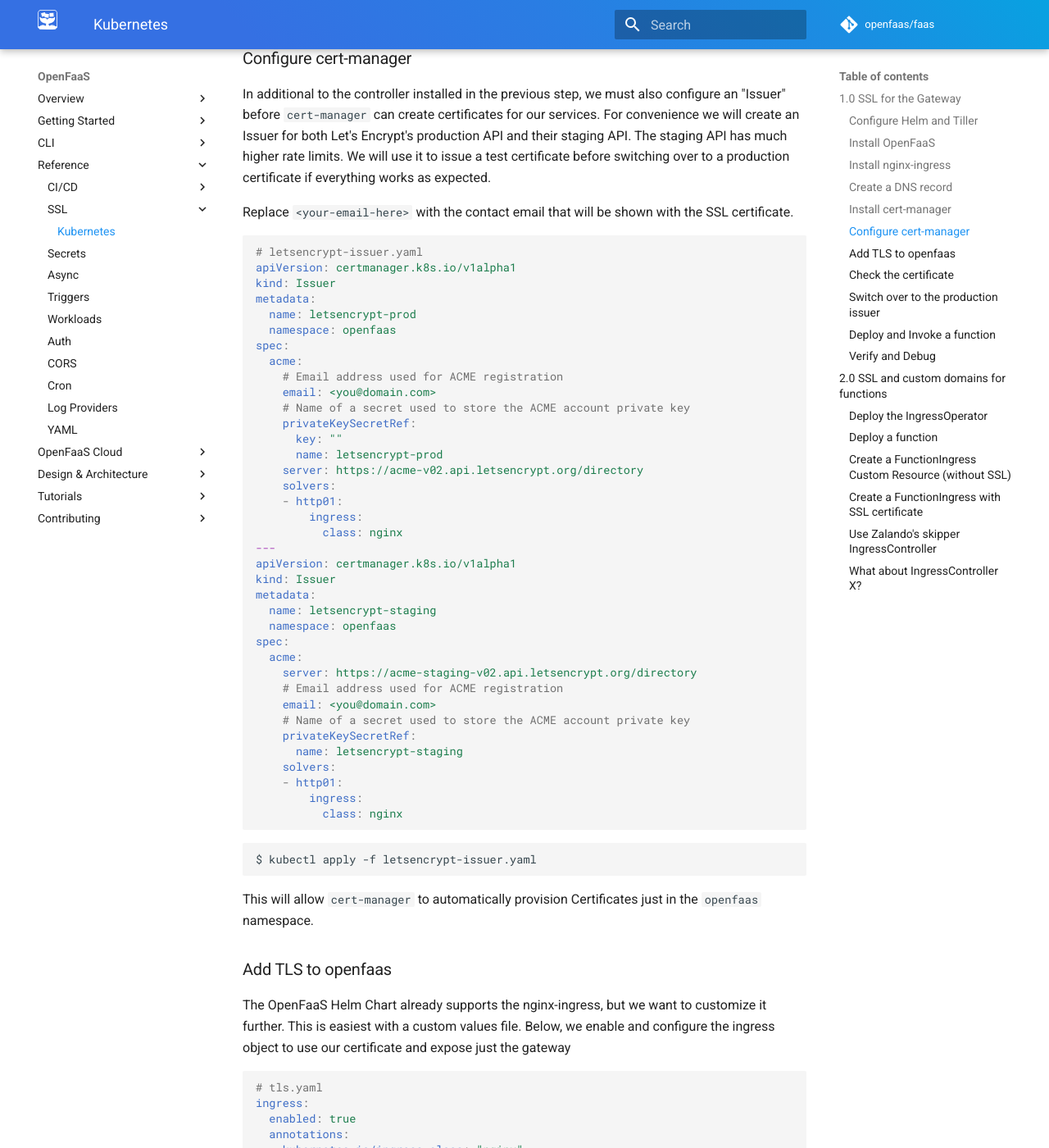
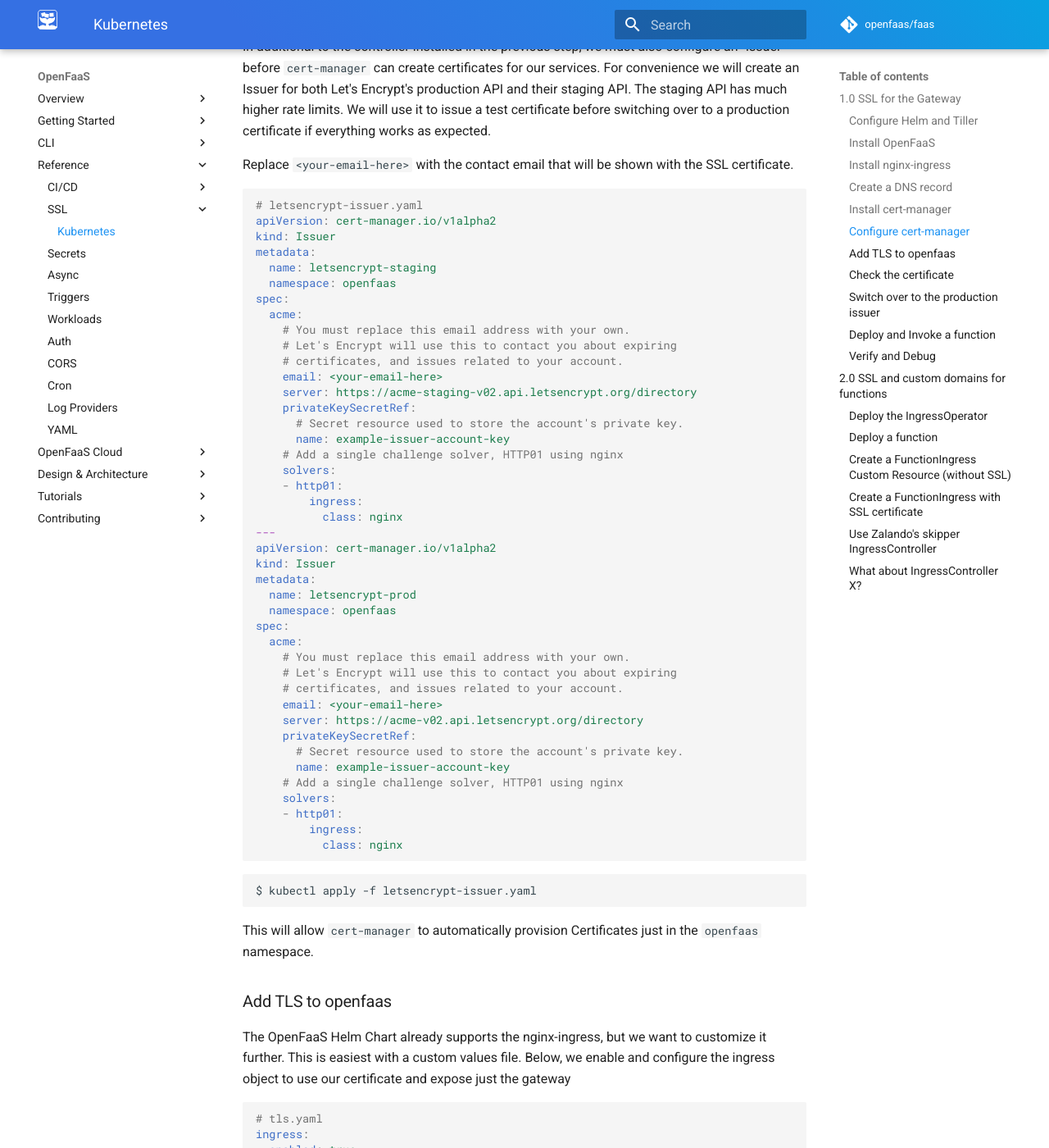
Before and after one commit to openfaas/docs, an MkDocs documentation site: the page built from docs/reference/ssl/kubernetes-with-cert-manager.md, in a window 1280 px wide and 1400 px high, scrolled down 2783 px. Shown: the whole window at 82% size. Built offline with MkDocs 1.6.1 and Material for MkDocs 9.7.7, drawn with Linux system fonts in a browser that asks for light colours; comment, search, counter and statistics services are not loaded; some of the changed text lies outside the part shown.

Commit message:
Upgrade docs for kubetnetes and cert-manager
We need to upgrade the docs to cert-manager 0.11 to keep up to date
with their changes. There were breaking changes from 0.10 -> 0.11
closes #185

Signed-off-by: Alistair Hey <alistair.hey@gmail.com>

````diff
--- a/docs/reference/ssl/kubernetes-with-cert-manager.md
+++ b/docs/reference/ssl/kubernetes-with-cert-manager.md
@@ -84,13 +84,10 @@ Following the recommended [default installation for cert-manager][cert-manager-h
 
 ```sh
 # Install the CustomResourceDefinition resources separately
-kubectl apply -f https://raw.githubusercontent.com/jetstack/cert-manager/release-0.10/deploy/manifests/00-crds.yaml
+kubectl apply --validate=false -f https://raw.githubusercontent.com/jetstack/cert-manager/release-0.11/deploy/manifests/00-crds.yaml
 
 # Create the namespace for cert-manager
 kubectl create namespace cert-manager
-
-# Label the cert-manager namespace to disable resource validation
-kubectl label namespace cert-manager certmanager.k8s.io/disable-validation=true
 
 # Add the Jetstack Helm repository
 helm repo add jetstack https://charts.jetstack.io
@@ -116,38 +113,43 @@ Replace `<your-email-here>` with the contact email that will be shown with the S
 
 ```yaml
 # letsencrypt-issuer.yaml
-apiVersion: certmanager.k8s.io/v1alpha1
+apiVersion: cert-manager.io/v1alpha2
+kind: Issuer
+metadata:
+  name: letsencrypt-staging
+  namespace: openfaas
+spec:
+  acme:
+    # You must replace this email address with your own.
+    # Let's Encrypt will use this to contact you about expiring
+    # certificates, and issues related to your account.
+    email: <your-email-here>
+    server: https://acme-staging-v02.api.letsencrypt.org/directory
+    privateKeySecretRef:
+      # Secret resource used to store the account's private key.
+      name: example-issuer-account-key
+    # Add a single challenge solver, HTTP01 using nginx
+    solvers:
+    - http01:
+        ingress:
+          class: nginx
+---
+apiVersion: cert-manager.io/v1alpha2
 kind: Issuer
 metadata:
   name: letsencrypt-prod
   namespace: openfaas
 spec:
   acme:
-    # Email address used for ACME registration
-    email: <you@domain.com>
-    # Name of a secret used to store the ACME account private key
+    # You must replace this email address with your own.
+    # Let's Encrypt will use this to contact you about expiring
+    # certificates, and issues related to your account.
+    email: <your-email-here>
+    server: https://acme-v02.api.letsencrypt.org/directory
     privateKeySecretRef:
-      key: ""
-      name: letsencrypt-prod
-    server: https://acme-v02.api.letsencrypt.org/directory
-    solvers:
-    - http01:
-        ingress:
-          class: nginx
----
-apiVersion: certmanager.k8s.io/v1alpha1
-kind: Issuer
-metadata:
-  name: letsencrypt-staging
-  namespace: openfaas
-spec:
-  acme:
-    server: https://acme-staging-v02.api.letsencrypt.org/directory
-    # Email address used for ACME registration
-    email: <you@domain.com>
-    # Name of a secret used to store the ACME account private key
-    privateKeySecretRef:
-      name: letsencrypt-staging
+      # Secret resource used to store the account's private key.
+      name: example-issuer-account-key
+    # Add a single challenge solver, HTTP01 using nginx
     solvers:
     - http01:
         ingress:
@@ -170,7 +172,7 @@ ingress:
   enabled: true
   annotations:
     kubernetes.io/ingress.class: "nginx"
-    certmanager.k8s.io/issuer: letsencrypt-staging
+    cert-manager.io/issuer: letsencrypt-staging
   tls:
     - hosts:
         - gw.example.com
````
Also changed, not shown: other parts of docs/reference/ssl/kubernetes-with-cert-manager.md (+2 -2 lines).
